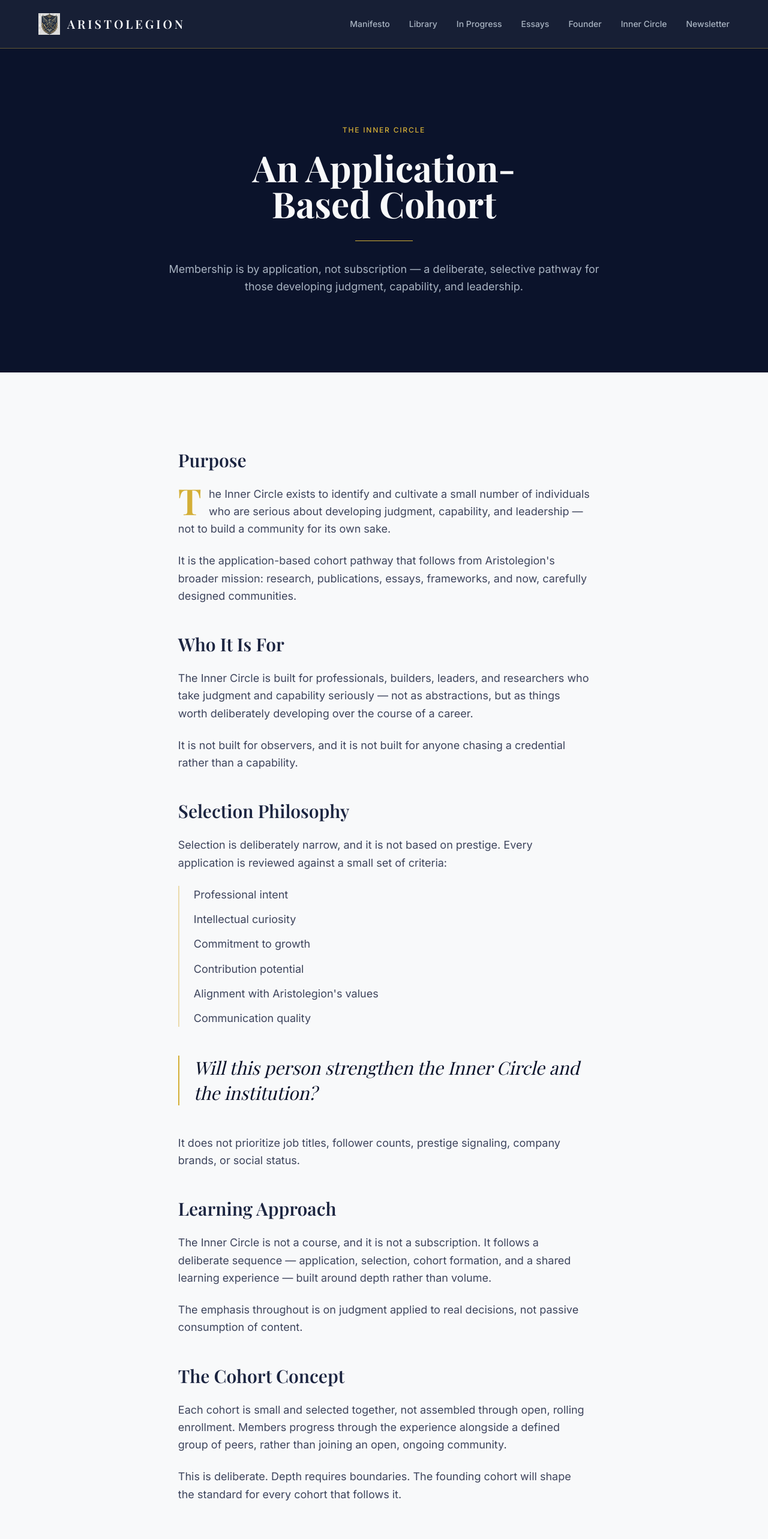
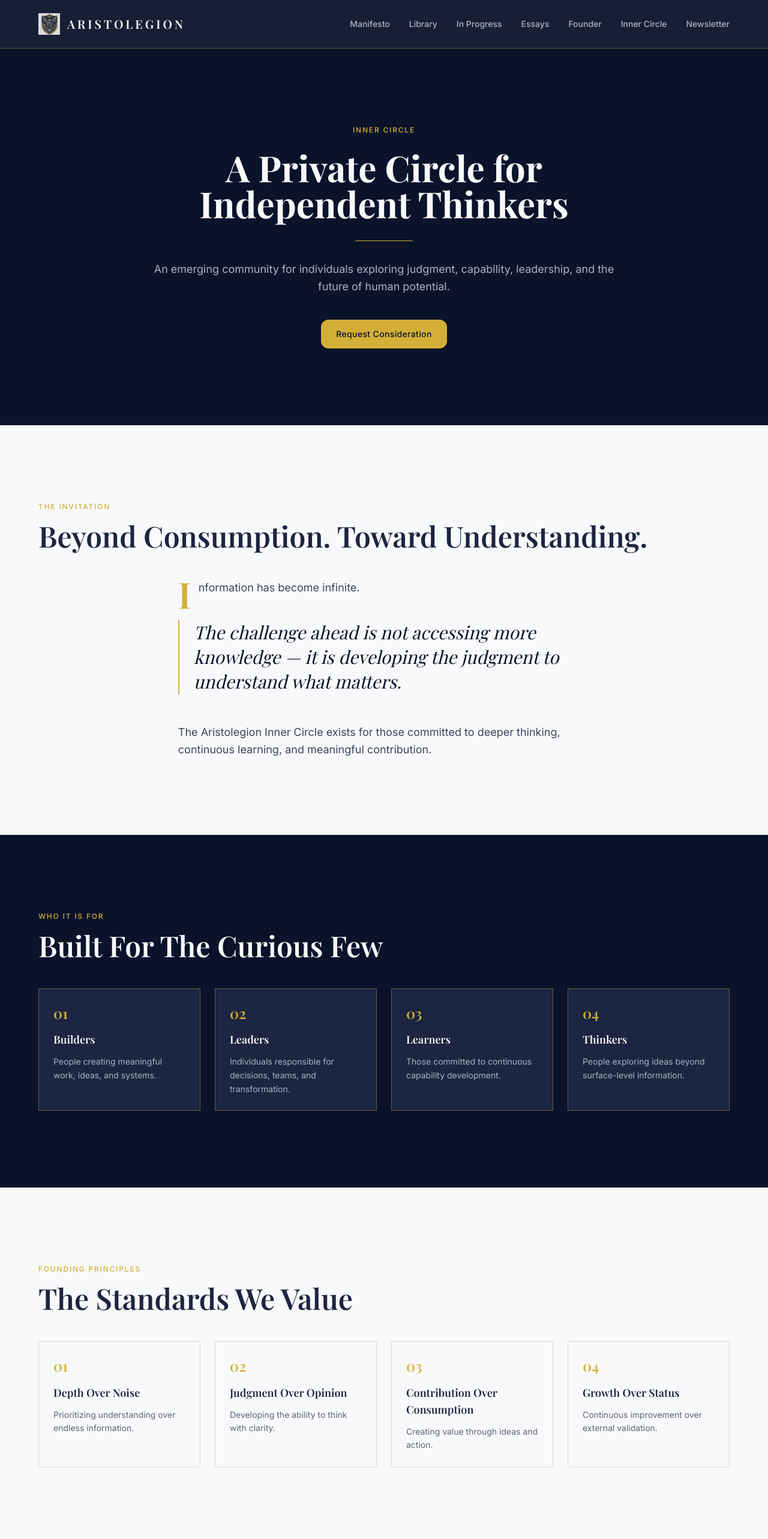
Before and after one commit to Aristolegion/aristolegion-web, a Next.js app: page /inner-circle in a window 1280 px wide. Shown: the top 2566 px of the page at 60% size. Built offline with nearby package versions, Linux system fonts and the light colour scheme.

Commit message:
Refine Inner Circle experience architecture

```diff
--- a/app/inner-circle/page.tsx
+++ b/app/inner-circle/page.tsx
@@ -4,25 +4,35 @@ import { PageShell } from "@/components/layout/PageShell";
 import { Section } from "@/components/layout/Section";
 import { ReadingSection } from "@/components/publication/ReadingSection";
 import { Button } from "@/components/ui/Button";
+import { Card } from "@/components/ui/Card";
 import { Divider } from "@/components/ui/Divider";
 import { Eyebrow } from "@/components/ui/Eyebrow";
-import { innerCircleSections } from "@/lib/content/inner-circle";
+import { SectionHeading } from "@/components/ui/SectionHeading";
+import { innerCircleAudience } from "@/lib/content/innerCircleAudience";
+import { innerCirclePrinciples } from "@/lib/content/innerCirclePrinciples";
 
 export const metadata: Metadata = {
   title: "Inner Circle — Aristolegion",
   description:
-    "The Aristolegion Inner Circle is an application-based cohort for individuals developing judgment, capability, and leadership. Membership is by application, not subscription.",
+    "The Aristolegion Inner Circle is an emerging community for individuals exploring judgment, capability, leadership, and the future of human potential. Membership is by application, not subscription.",
   alternates: {
     canonical: "https://aristolegion.com/inner-circle",
   },
   openGraph: {
     title: "The Aristolegion Inner Circle",
     description:
-      "An application-based cohort for individuals developing judgment, capability, and leadership. Membership is by application, not subscription.",
+      "An emerging community for individuals exploring judgment, capability, leadership, and the future of human potential.",
     type: "website",
     images: ["/images/crest.png"],
   },
 };
+
+const FUTURE_CIRCLE_ITEMS = [
+  "Future Intelligence Briefings",
+  "Framework Discussions",
+  "Research Conversations",
+  "Member Reflections",
+];
 
 export default function InnerCirclePage() {
   return (
@@ -30,48 +40,143 @@ export default function InnerCirclePage() {
       <Section background="navy">
         <Container>
           <div className="mx-auto max-w-3xl text-center">
-            <Eyebrow className="mb-6">The Inner Circle</Eyebrow>
+            <Eyebrow className="mb-6">Inner Circle</Eyebrow>
             <h1 className="font-display text-balance text-4xl font-bold text-ivory md:text-5xl lg:text-6xl">
-              An Application-Based Cohort
+              A Private Circle for Independent Thinkers
             </h1>
             <Divider className="mx-auto my-8 w-24" />
             <p className="font-body text-lg leading-relaxed text-ivory-muted">
-              Membership is by application, not subscription — a
-              deliberate, selective pathway for those developing judgment,
-              capability, and leadership.
+              An emerging community for individuals exploring judgment,
+              capability, leadership, and the future of human potential.
             </p>
+            <div className="mt-10">
+              <Button href="/inner-circle/apply" variant="primary">
+                Request Consideration
+              </Button>
+            </div>
           </div>
         </Container>
       </Section>
 
       <Section background="ivory">
         <Container>
-          <article className="mx-auto max-w-[68ch]">
-            {innerCircleSections.map((section, index) => (
-              <ReadingSection
-                key={index}
-                {...section}
-                dropCap={index === 0}
-              />
-            ))}
+          <SectionHeading
+            eyebrow="The Invitation"
+            title="Beyond Consumption. Toward Understanding."
+            tone="ivory"
+          />
+          <article className="mx-auto mt-12 max-w-[68ch]">
+            <ReadingSection
+              dropCap
+              paragraphs={["Information has become infinite."]}
+              quote="The challenge ahead is not accessing more knowledge — it is developing the judgment to understand what matters."
+            />
+            <ReadingSection
+              paragraphs={[
+                "The Aristolegion Inner Circle exists for those committed to deeper thinking, continuous learning, and meaningful contribution.",
+              ]}
+            />
           </article>
         </Container>
       </Section>
 
       <Section background="navy">
         <Container>
+          <SectionHeading
+            eyebrow="Who It Is For"
+            title="Built For The Curious Few"
+            tone="navy"
+          />
+          <ul className="mt-12 grid gap-6 sm:grid-cols-2 lg:grid-cols-4">
+            {innerCircleAudience.map((audience) => (
+              <li key={audience.number}>
+                <Card tone="navy" className="p-6">
+                  <span className="font-display text-2xl font-semibold text-gold">
+                    {audience.number}
+                  </span>
+                  <h3 className="mt-3 font-display text-lg font-semibold text-ivory">
+                    {audience.title}
+                  </h3>
+                  <p className="mt-3 font-body text-sm leading-relaxed text-ivory-muted">
+                    {audience.description}
+                  </p>
+                </Card>
+              </li>
+            ))}
+          </ul>
+        </Container>
+      </Section>
+
+      <Section background="ivory">
+        <Container>
+          <SectionHeading
+            eyebrow="Founding Principles"
+            title="The Standards We Value"
+            tone="ivory"
+          />
+          <ul className="mt-12 grid gap-6 sm:grid-cols-2 lg:grid-cols-4">
+            {innerCirclePrinciples.map((principle) => (
+              <li key={principle.number}>
+                <Card tone="ivory" className="p-6">
+                  <span className="font-display text-2xl font-semibold text-gold">
+                    {principle.number}
+                  </span>
+                  <h3 className="mt-3 font-display text-lg font-semibold text-charcoal">
+                    {principle.title}
+                  </h3>
+                  <p className="mt-3 font-body text-sm leading-relaxed text-charcoal/70">
+                    {principle.description}
+                  </p>
+                </Card>
+              </li>
+            ))}
+          </ul>
+        </Container>
+      </Section>
+
+      <Section background="navy">
+        <Container>
+          <div className="mx-auto max-w-2xl text-center">
+            <h2 className="font-display text-balance text-3xl font-semibold text-ivory md:text-4xl">
+              The Future Circle
+            </h2>
+            <p className="mt-6 font-body text-lg leading-relaxed text-ivory-muted">
+              As Aristolegion evolves, the Inner Circle will become a space
+              for curated discussions, intelligence briefings, frameworks,
+              and conversations around capability and leadership.
+            </p>
+          </div>
+          <ul className="mx-auto mt-12 grid max-w-3xl gap-6 sm:grid-cols-2">
+            {FUTURE_CIRCLE_ITEMS.map((item) => (
+              <li key={item}>
+                <Card tone="navy" className="p-6">
+                  <Eyebrow variant="muted" className="mb-2">
+                    Coming Soon
+                  </Eyebrow>
+                  <h3 className="font-display text-lg font-semibold text-ivory">
+                    {item}
+                  </h3>
+                </Card>
+              </li>
+            ))}
+          </ul>
+        </Container>
+      </Section>
+
+      <Section background="ivory">
+        <Container>
           <div className="mx-auto max-w-xl text-center">
             <Eyebrow className="mb-4">Application</Eyebrow>
-            <h2 className="font-display text-balance text-3xl font-semibold text-ivory md:text-4xl">
-              Begin Your Application
+            <h2 className="font-display text-balance text-3xl font-semibold text-charcoal md:text-4xl">
+              Request Consideration
             </h2>
-            <p className="mt-6 font-body text-lg leading-relaxed text-ivory-muted">
-              If the above resonates, the next step is a short application
-              — not a sign-up form.
+            <p className="mt-6 font-body text-lg leading-relaxed text-charcoal/70">
+              The founding circle is being shaped carefully around
+              curiosity, contribution, and commitment to learning.
             </p>
             <div className="mt-10">
               <Button href="/inner-circle/apply" variant="primary">
-                Apply to the Inner Circle
+                Request Consideration
               </Button>
             </div>
           </div>
--- a/lib/content/inner-circle.ts
+++ /dev/null
@@ -1,54 +0,0 @@
-import type { PublicationSection } from "./types";
-
-export const innerCircleSections: PublicationSection[] = [
-  {
-    heading: "Purpose",
-    paragraphs: [
-      "The Inner Circle exists to identify and cultivate a small number of individuals who are serious about developing judgment, capability, and leadership — not to build a community for its own sake.",
-      "It is the application-based cohort pathway that follows from Aristolegion's broader mission: research, publications, essays, frameworks, and now, carefully designed communities.",
-    ],
-  },
-  {
-    heading: "Who It Is For",
-    paragraphs: [
-      "The Inner Circle is built for professionals, builders, leaders, and researchers who take judgment and capability seriously — not as abstractions, but as things worth deliberately developing over the course of a career.",
-      "It is not built for observers, and it is not built for anyone chasing a credential rather than a capability.",
-    ],
-  },
-  {
-    heading: "Selection Philosophy",
-    paragraphs: [
-      "Selection is deliberately narrow, and it is not based on prestige. Every application is reviewed against a small set of criteria:",
-    ],
-    list: [
-      "Professional intent",
-      "Intellectual curiosity",
-      "Commitment to growth",
-      "Contribution potential",
-      "Alignment with Aristolegion's values",
-      "Communication quality",
-    ],
-  },
-  {
-    quote: "Will this person strengthen the Inner Circle and the institution?",
-  },
-  {
-    paragraphs: [
-      "It does not prioritize job titles, follower counts, prestige signaling, company brands, or social status.",
-    ],
-  },
-  {
-    heading: "Learning Approach",
-    paragraphs: [
-      "The Inner Circle is not a course, and it is not a subscription. It follows a deliberate sequence — application, selection, cohort formation, and a shared learning experience — built around depth rather than volume.",
-      "The emphasis throughout is on judgment applied to real decisions, not passive consumption of content.",
-    ],
-  },
-  {
-    heading: "The Cohort Concept",
-    paragraphs: [
-      "Each cohort is small and selected together, not assembled through open, rolling enrollment. Members progress through the experience alongside a defined group of peers, rather than joining an open, ongoing community.",
-      "This is deliberate. Depth requires boundaries. The founding cohort will shape the standard for every cohort that follows it.",
-    ],
-  },
-];
--- /dev/null
+++ b/lib/content/innerCircleAudience.ts
@@ -0,0 +1,29 @@
+import type { Domain } from "./types";
+
+// "Who It Is For" cards on the Inner Circle page — display only. Reuses the
+// Domain shape (number/title/description) since it's identical to what
+// SixPillars/DomainsOfExploration/essayCollections already render.
+export const innerCircleAudience: Domain[] = [
+  {
+    number: "01",
+    title: "Builders",
+    description: "People creating meaningful work, ideas, and systems.",
+  },
+  {
+    number: "02",
+    title: "Leaders",
+    description:
+      "Individuals responsible for decisions, teams, and transformation.",
+  },
+  {
+    number: "03",
+    title: "Learners",
+    description: "Those committed to continuous capability development.",
+  },
+  {
+    number: "04",
+    title: "Thinkers",
+    description:
+      "People exploring ideas beyond surface-level information.",
+  },
+];
--- /dev/null
+++ b/lib/content/innerCirclePrinciples.ts
@@ -0,0 +1,27 @@
+import type { Domain } from "./types";
+
+// "Founding Principles" cards on the Inner Circle page — display only.
+// Reuses the Domain shape (number/title/description), same pattern as the
+// audience cards above.
+export const innerCirclePrinciples: Domain[] = [
+  {
+    number: "01",
+    title: "Depth Over Noise",
+    description: "Prioritizing understanding over endless information.",
+  },
+  {
+    number: "02",
+    title: "Judgment Over Opinion",
+    description: "Developing the ability to think with clarity.",
+  },
+  {
+    number: "03",
+    title: "Contribution Over Consumption",
+    description: "Creating value through ideas and action.",
+  },
+  {
+    number: "04",
+    title: "Growth Over Status",
+    description: "Continuous improvement over external validation.",
+  },
+];
```
